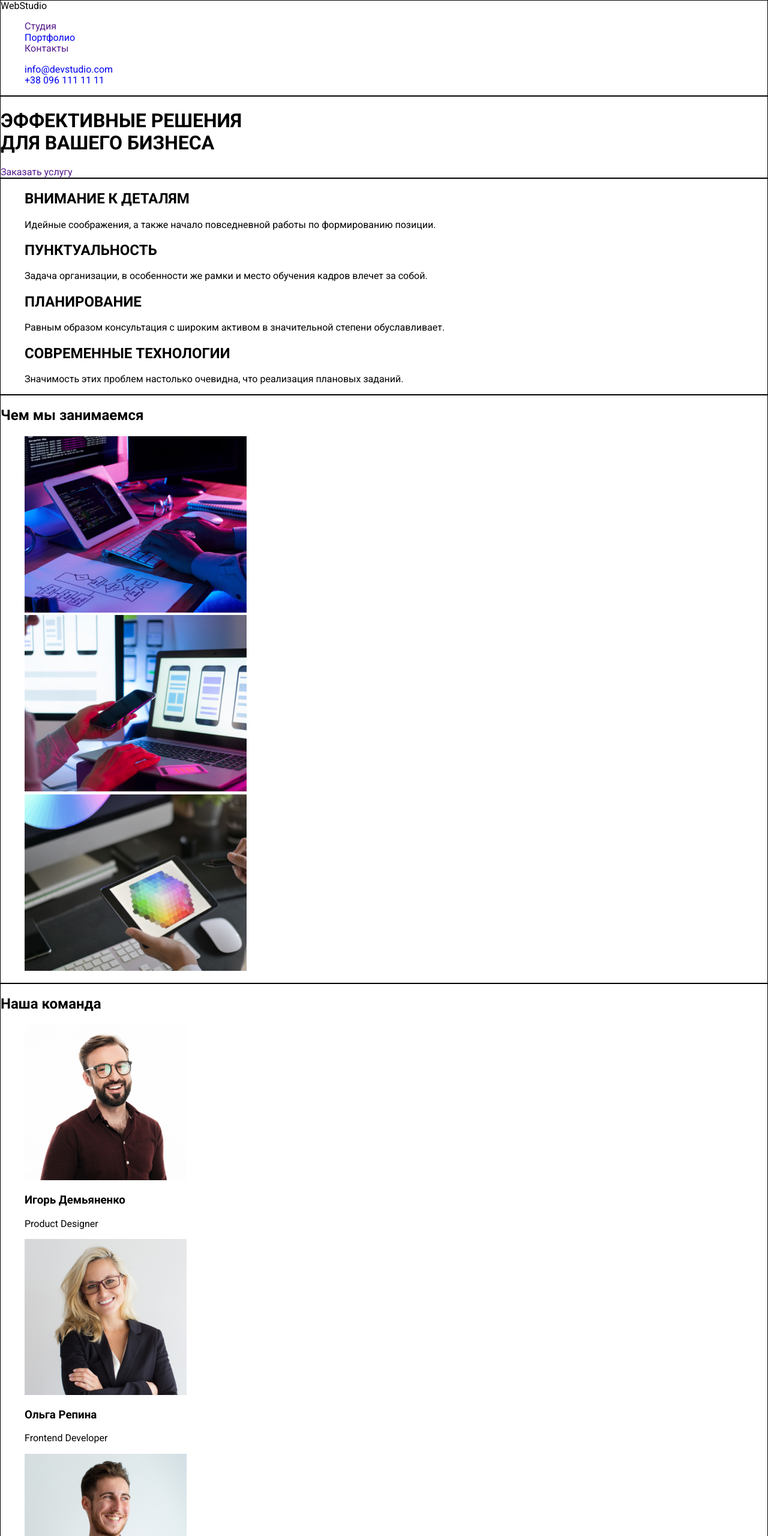
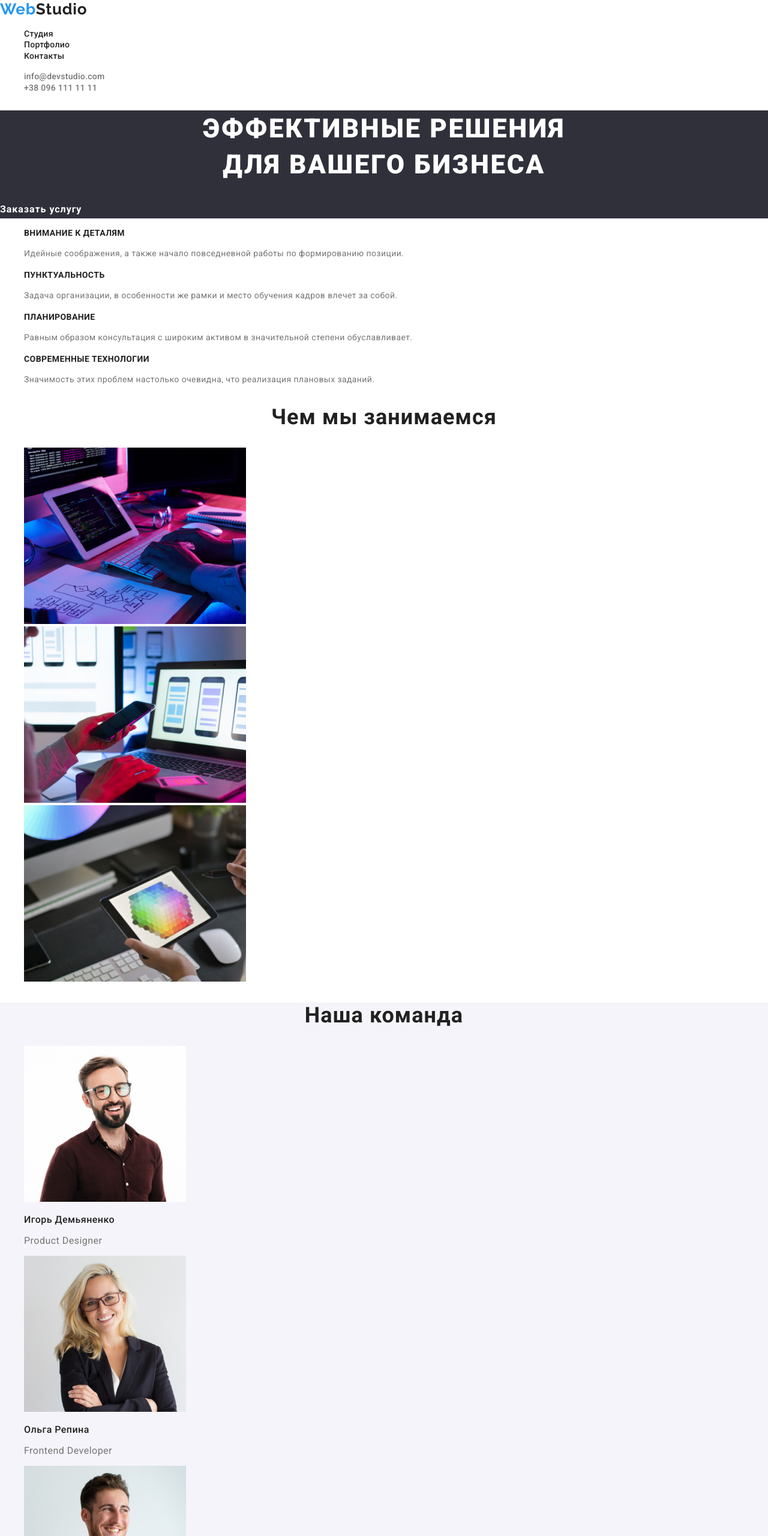
Before and after one commit to CzechVadim/goit-markup-hw-02, a plain HTML site: page index.html in a window 1280 px wide. Shown: the top 2560 px of the page at 60% size. Drawn offline with Linux system fonts and the light colour scheme.

Commit message:
5-commit

```diff
--- a/css/styles.css
+++ b/css/styles.css
@@ -1,31 +1,221 @@
-/* ОБЩИЕ СТИЛИ ДЛЯ ВСЕГО ДОКУМЕНТА */
+/* OСНОВНОЙ ШРИФТ ДЛЯ ВСЕГО ДОКУМЕНТА И ССІЛОК */
 
-/* границы сделаны для определения границ структурных элементов документа */
-header,
-section,
-footer {
-  border: 1px solid;
-}
-
-/* применяем основное семейство шрифтов для всего документа и ссылок */
 body {
   font-family: 'Roboto', sans-serif;
 }
 
 
 
+/* HEADER */
 
 .header {
-    background-color: var(--bg-white-color);
+  background-color: var(--bg-white-color);
+}
+
+.logotype {
+  font-family: 'Raleway', sans-serif;
+  font-style: normal;
+  font-weight: bold;
+  font-size: 26px;
+  line-height: 31px;
+  letter-spacing: 0.03em;
+  color: var(--black-text);
+}
+
+.web {
+  font-family: 'Raleway', sans-serif;
+  font-style: normal;
+  font-weight: bold;
+  font-size: 26px;
+  line-height: 31px;
+  letter-spacing: 0.03em;
+  color: var(--blue-text);
+}
+
+.menu a {
+  font-style: normal;
+  font-weight: 500;
+  font-size: 14px;
+  line-height: 16px;
+  letter-spacing: 0.02em;
+  color: var(--black-text);
+}
+
+.menu a:hover {
+  color: var(--blue-text);
+}
+
+.contacts a {
+  font-style: normal;
+  font-weight: 500;
+  font-size: 14px;
+  line-height: 16px;
+  letter-spacing: 0.02em;
+  color: var(--gray-text);
+}
+
+.contacts a:hover {
+  color: var(--blue-text);
 }
 
 
 
+/* HERO */
+
+.hero {
+  background-color: var(--bg-blue-color);
+}
+
+.hero-title {
+  font-style: normal;
+  font-weight: 900;
+  font-size: 44px;
+  line-height: 60px;
+  text-align: center;
+  letter-spacing: 0.06em;
+  text-transform: uppercase;
+  color: var(--white-text);
+}
+
+.hero a {
+  font-style: normal;
+  font-weight: bold;
+  font-size: 16px;
+  line-height: 30px;
+  display: flex;
+  align-items: center;
+  text-align: center;
+  letter-spacing: 0.06em;
+  color: var(--white-text);
+}
+
+.hero-btn {
+  background-color: var(--bg-blue-color);
+}
+
+/* ADVANTAGES */
+
+.advantages {
+  background-color: var(--bg-white-color);
+}
+
+.subtitle {
+  font-style: normal;
+  font-weight: bold;
+  font-size: 14px;
+  line-height: 16px;
+  letter-spacing: 0.03em;
+  text-transform: uppercase;
+  color: var(--black-text);
+}
+
+.list {
+  font-family: Roboto;
+  font-style: normal;
+  font-weight: normal;
+  font-size: 14px;
+  line-height: 24px;
+  letter-spacing: 0.03em;
+  color: var(--gray-text);
+}
 
 
 
+/* SERVICES */
+
+.services {
+  background-color: var(--bg-white-color);;
+}
+
+.services-title {
+  font-style: normal;
+  font-weight: bold;
+  font-size: 36px;
+  line-height: 42px;
+  text-align: center;
+  letter-spacing: 0.03em;
+  color: var(--black-text);
+}
 
 
-/*    font-family: 'Raleway', sans-serif;
 
-    font-family: 'Roboto', sans-serif;*/
+/* TEAM */
+
+.team {
+  background-color: var(--bg-light-gray-color);
+}
+
+.team-title {
+  font-style: normal;
+  font-weight: bold;
+  font-size: 36px;
+  line-height: 42px;
+  text-align: center;
+  letter-spacing: 0.03em;
+  color: var(--black-text);
+}
+
+.master-name {
+  font-style: normal;
+  font-weight: 500;
+  font-size: 16px;
+  line-height: 19px;
+  letter-spacing: 0.03em;
+  color: var(--black-text);
+}
+
+.master-position {
+  font-family: Roboto;
+  font-style: normal;
+  font-weight: normal;
+  font-size: 16px;
+  line-height: 19px;
+  letter-spacing: 0.03em;
+  color: var(--gray-text);
+}
+
+
+
+/* FOOTER */
+
+.footer {
+  background-color: var(--bg-blue-color);
+}
+
+.footer-logo {
+  font-family: Raleway;
+  font-style: normal;
+  font-weight: bold;
+  font-size: 26px;
+  line-height: 31px;
+  letter-spacing: 0.03em;
+  color: var(--white-text);
+}
+
+.footer-web {
+  font-family: Raleway;
+  font-style: normal;
+  font-weight: bold;
+  font-size: 26px;
+  line-height: 31px;
+  letter-spacing: 0.03em;
+  color: var(--blue-text);
+}
+
+.footer-contacts a {
+  font-style: normal;
+  font-weight: normal;
+  font-size: 14px;
+  line-height: 24px;
+  letter-spacing: 0.03em;
+  color: var(--gray-text-op60);
+}
+
+.footer-contacts p {
+  font-style: normal;
+  font-weight: normal;
+  font-size: 14px;
+  line-height: 24px;
+  letter-spacing: 0.03em;
+  color: var(--white-text);
+}
--- a/index.html
+++ b/index.html
@@ -24,10 +24,10 @@
         <!-- Навигация сайта -->
         <nav>
             <!-- Лого сайта -->
-            <a>WebStudio</a>
+            <a class="logotype"><span class="web">Web</span>Studio</a>
 
             <!-- Ссылки на страницы сайта -->
-            <ul>
+            <ul class="menu">
                 <li><a href="">Студия</a></li>
                 <li><a href="./portfolio.html">Портфолио</a></li>
                 <li><a href="">Контакты</a></li>
@@ -36,7 +36,7 @@
 
 
         <!-- Ссылки на mail и tel -->
-        <ul>
+        <ul class="contacts">
             <li><a href="mailto:info@devstudio.com">info@devstudio.com</a></li>
             <li><a href="tel:+38-096-111-11-11">+38 096 111 11 11</a></li>
         </ul>
@@ -49,10 +49,10 @@
     <main>
 
         <!-- Герой -->
-        <section>
+        <section class="hero">
 
             <!-- Главный заголовок сайта -->
-            <h1>ЭФФЕКТИВНЫЕ РЕШЕНИЯ <br/> ДЛЯ ВАШЕГО БИЗНЕСА</h1>
+            <h1 class="hero-title">ЭФФЕКТИВНЫЕ РЕШЕНИЯ <br/> ДЛЯ ВАШЕГО БИЗНЕСА</h1>
 
             <!-- Ссылка на заказ услуг -->
             <a href="">Заказать услугу</a>
@@ -62,40 +62,40 @@
 
 
         <!-- Преимущества -->
-        <section>
+        <section class="advantages">
 
             <ul>
                 <li>
-                    <h2>ВНИМАНИЕ К ДЕТАЛЯМ</h2>
+                    <h2 class="subtitle">ВНИМАНИЕ К ДЕТАЛЯМ</h2>
 
-                    <p>Идейные соображения, а также начало повседневной работы по формированию позиции.</p>
+                    <p class="list">Идейные соображения, а также начало повседневной работы по формированию позиции.</p>
                 </li>
             </ul>
 
 
             <ul>
                 <li>
-                    <h2>ПУНКТУАЛЬНОСТЬ</h2>
+                    <h2 class="subtitle">ПУНКТУАЛЬНОСТЬ</h2>
 
-                    <p>Задача организации, в особенности же рамки и место обучения кадров влечет за собой.</p>
+                    <p class="list">Задача организации, в особенности же рамки и место обучения кадров влечет за собой.</p>
                 </li>
             </ul>
 
 
             <ul>
                 <li>
-                    <h2>ПЛАНИРОВАНИЕ</h2>
+                    <h2 class="subtitle">ПЛАНИРОВАНИЕ</h2>
 
-                    <p>Равным образом консультация с широким активом в значительной степени обуславливает.</p>
+                    <p class="list">Равным образом консультация с широким активом в значительной степени обуславливает.</p>
                 </li>
             </ul>
 
 
             <ul>
                 <li>
-                    <h2>СОВРЕМЕННЫЕ ТЕХНОЛОГИИ</h2>
+                    <h2 class="subtitle">СОВРЕМЕННЫЕ ТЕХНОЛОГИИ</h2>
 
-                    <p>Значимость этих проблем настолько очевидна, что реализация плановых заданий.</p>
+                    <p class="list">Значимость этих проблем настолько очевидна, что реализация плановых заданий.</p>
                 </li>
             </ul>
 
@@ -104,9 +104,9 @@
 
 
         <!-- Раздел услуг -->
-        <section>
+        <section class="services">
 
-            <h2>Чем мы занимаемся</h2>
+            <h2 class="services-title">Чем мы занимаемся</h2>
 
             <!-- Услуги -->
             <ul>
@@ -138,43 +138,42 @@
 
 
         <!-- Наша команда -->
-        <section>
+        <section class="team">
 
-            <h2>Наша команда</h2>
+            <h2 class="team-title">Наша команда</h2>
 
 
             <!-- Список команды -->
             <ul>
 
-
                 <li>
                     <img src="./images/image-4.jpg" alt="Игорь Демьяненко" width="270"/>
-                    <h3>Игорь Демьяненко</h3>
-                    <p>Product Designer</p>
+                    <h3 class="master-name">Игорь Демьяненко</h3>
+                    <p class="master-position">Product Designer</p>
                 </li>
 
 
 
                 <li>
                     <img src="./images/image-5.jpg" alt="Ольга Репина" width="270"/>
-                    <h3>Ольга Репина</h3>
-                    <p>Frontend Developer</p>
+                    <h3 class="master-name">Ольга Репина</h3>
+                    <p class="master-position">Frontend Developer</p>
                 </li>
 
 
 
                 <li>
                     <img src="./images/image-6.jpg" alt="Николай Тарасов" width="270"/>
-                    <h3>Николай Тарасов</h3>
-                    <p>Marketing</p>
+                    <h3 class="master-name">Николай Тарасов</h3>
+                    <p class="master-position">Marketing</p>
                 </li>
 
 
 
                 <li>
                     <img src="./images/image-7.jpg" alt="Михаил Ермаков" width="270"/>
-                    <h3>Михаил Ермаков</h3>
-                    <p>UI Designer</p>
+                    <h3 class="master-name">Михаил Ермаков</h3>
+                    <p class="master-position">UI Designer</p>
                 </li>
 
             </ul>
@@ -186,14 +185,14 @@
 
 
     <!-- Футер -->
-    <footer>
+    <footer class="footer">
 
         <!-- Адрес и связь -->
         <ul>
             <li>
-                <a>WebStudio</a>
+                <a class="footer-logo"><span class="footer-web">Web</span>Studio</a>
 
-                <address>
+                <address class="footer-contacts">
                     <p>г. Киев, пр-т Леси Украинки, 26</p>
                     <a href="mailto:info@devstudio.com">info@devstudio.com</a>
                     <a href="tel:+38-096-111-11-11">+38 096 111 11 11</a>
```
Also changed, not shown: portfolio.html (+5 -0 lines).
